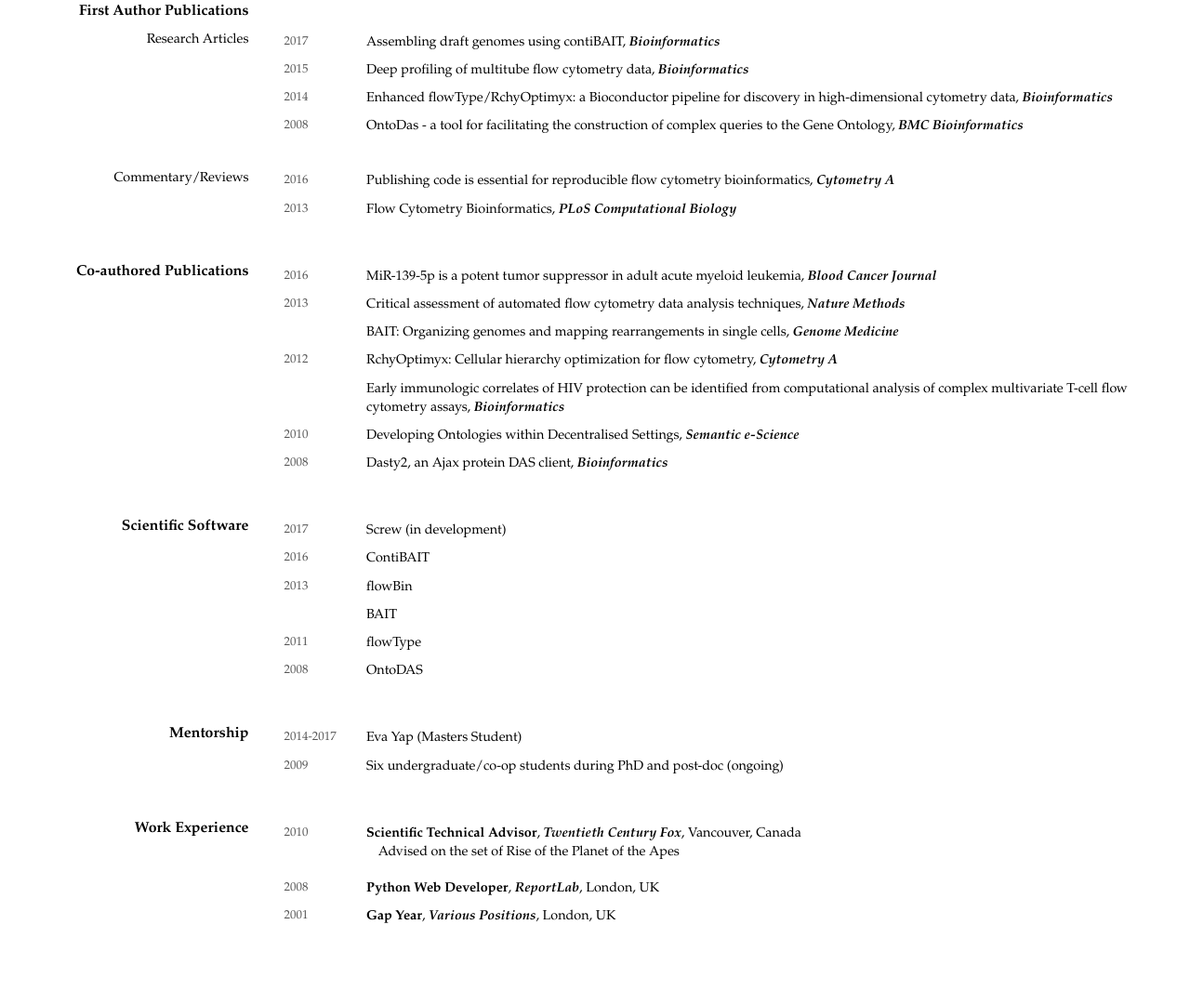
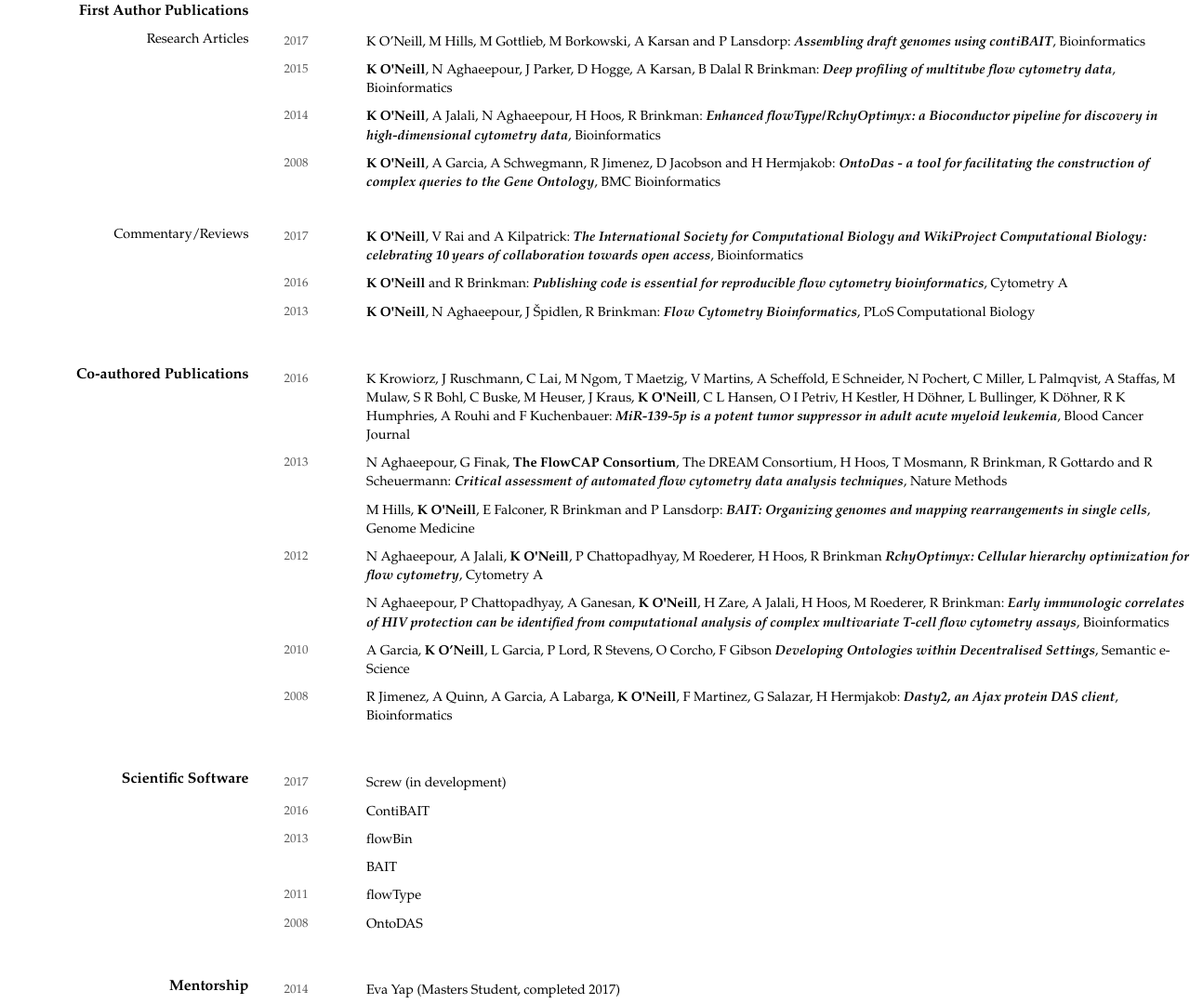
Before and after one commit to oneillkza/oneillkza.github.io, a plain HTML site: page index.html in a window 1280 px wide. Shown: the part 760-1840 px from the top of the page at 93% size. Before the commit the page ends 1766 px from the top, so only its background shows below. Drawn offline with Linux system fonts and the light colour scheme.

Commit message:
revised to add co-authors

```diff
--- a/index.html
+++ b/index.html
@@ -49,21 +49,22 @@
 <h2 id="first-author-publications">First Author Publications</h2>
 <!-- A list is also available [online](http://scholar.google.co.uk/citations?user=LTOTl0YAAAAJ) -->
 <h3 id="research-articles">Research Articles</h3>
-<p><code>2017</code> <a href="http://dx.doi.org/10.1093/bioinformatics/btx281">Assembling draft genomes using contiBAIT</a>, <em>Bioinformatics</em></p>
-<p><code>2015</code> <a href="https://doi.org/10.1093/bioinformatics/btv008">Deep profiling of multitube flow cytometry data</a>, <em>Bioinformatics</em></p>
-<p><code>2014</code> <a href="https://doi.org/10.1093/bioinformatics/btt770">Enhanced flowType/RchyOptimyx: a Bioconductor pipeline for discovery in high-dimensional cytometry data</a>, <em>Bioinformatics</em></p>
-<p><code>2008</code> <a href="https://doi.org/10.1186/1471-2105-9-437">OntoDas - a tool for facilitating the construction of complex queries to the Gene Ontology</a>, <em>BMC Bioinformatics</em></p>
+<p><code>2017</code> K O’Neill, M Hills, M Gottlieb, M Borkowski, A Karsan and P Lansdorp: <em><a href="http://dx.doi.org/10.1093/bioinformatics/btx281">Assembling draft genomes using contiBAIT</a></em>, Bioinformatics</p>
+<p><code>2015</code> <strong>K O'Neill</strong>, N Aghaeepour, J Parker, D Hogge, A Karsan, B Dalal R Brinkman: <em><a href="https://doi.org/10.1093/bioinformatics/btv008">Deep profiling of multitube flow cytometry data</a></em>, Bioinformatics</p>
+<p><code>2014</code> <strong>K O'Neill</strong>, A Jalali, N Aghaeepour, H Hoos, R Brinkman: <em><a href="https://doi.org/10.1093/bioinformatics/btt770">Enhanced flowType/RchyOptimyx: a Bioconductor pipeline for discovery in high-dimensional cytometry data</a></em>, Bioinformatics</p>
+<p><code>2008</code> <strong>K O'Neill</strong>, A Garcia, A Schwegmann, R Jimenez, D Jacobson and H Hermjakob: <em><a href="https://doi.org/10.1186/1471-2105-9-437">OntoDas - a tool for facilitating the construction of complex queries to the Gene Ontology</a></em>, BMC Bioinformatics</p>
 <h3 id="commentaryreviews">Commentary/Reviews</h3>
-<p><code>2016</code> <a href="https://doi.org/10.1002/cyto.a.22805">Publishing code is essential for reproducible flow cytometry bioinformatics</a>, <em>Cytometry A</em></p>
-<p><code>2013</code> <a href="https://doi.org/10.1371/journal.pcbi.1003365">Flow Cytometry Bioinformatics</a>, <em>PLoS Computational Biology</em></p>
+<p><code>2017</code> <strong>K O'Neill</strong>, V Rai and A Kilpatrick: <em><a href="https://doi.org/10.1093/bioinformatics/btx388">The International Society for Computational Biology and WikiProject Computational Biology: celebrating 10 years of collaboration towards open access</a></em>, Bioinformatics</p>
+<p><code>2016</code> <strong>K O'Neill</strong> and R Brinkman: <em><a href="https://doi.org/10.1002/cyto.a.22805">Publishing code is essential for reproducible flow cytometry bioinformatics</a></em>, Cytometry A</p>
+<p><code>2013</code> <strong>K O'Neill</strong>, N Aghaeepour, J Špidlen, R Brinkman: <em><a href="https://doi.org/10.1371/journal.pcbi.1003365">Flow Cytometry Bioinformatics</a></em>, PLoS Computational Biology</p>
 <h2 id="co-authored-publications">Co-authored Publications</h2>
-<p><code>2016</code> <a href="https://doi.org/10.1038/bcj.2016.110">MiR-139-5p is a potent tumor suppressor in adult acute myeloid leukemia</a>, <em>Blood Cancer Journal</em></p>
-<p><code>2013</code> <a href="https://doi.org/10.1038/nmeth.2365">Critical assessment of automated flow cytometry data analysis techniques</a>, <em>Nature Methods</em></p>
-<p><a href="https://doi.org/10.1186/gm486">BAIT: Organizing genomes and mapping rearrangements in single cells</a>, <em>Genome Medicine</em></p>
-<p><code>2012</code> <a href="https://doi.org/10.1002/cyto.a.22209">RchyOptimyx: Cellular hierarchy optimization for flow cytometry</a>, <em>Cytometry A</em></p>
-<p><a href="https://doi.org/10.1093/bioinformatics/bts082">Early immunologic correlates of HIV protection can be identified from computational analysis of complex multivariate T-cell flow cytometry assays</a>, <em>Bioinformatics</em></p>
-<p><code>2010</code> <a href="https://doi.org/10.1007/978-1-4419-5908-9_4">Developing Ontologies within Decentralised Settings</a>, <em>Semantic e-Science</em></p>
-<p><code>2008</code> <a href="https://doi.org/10.1093/bioinformatics/btn387">Dasty2, an Ajax protein DAS client</a>, <em>Bioinformatics</em></p>
+<p><code>2016</code> K Krowiorz, J Ruschmann, C Lai, M Ngom, T Maetzig, V Martins, A Scheffold, E Schneider, N Pochert, C Miller, L Palmqvist, A Staffas, M Mulaw, S R Bohl, C Buske, M Heuser, J Kraus, <strong>K O'Neill</strong>, C L Hansen, O I Petriv, H Kestler, H Döhner, L Bullinger, K Döhner, R K Humphries, A Rouhi and F Kuchenbauer: <em><a href="https://doi.org/10.1038/bcj.2016.110">MiR-139-5p is a potent tumor suppressor in adult acute myeloid leukemia</a></em>, Blood Cancer Journal</p>
+<p><code>2013</code> N Aghaeepour, G Finak, <strong>The FlowCAP Consortium</strong>, The DREAM Consortium, H Hoos, T Mosmann, R Brinkman, R Gottardo and R Scheuermann: <em><a href="https://doi.org/10.1038/nmeth.2365">Critical assessment of automated flow cytometry data analysis techniques</a></em>, Nature Methods</p>
+<p>M Hills, <strong>K O'Neill</strong>, E Falconer, R Brinkman and P Lansdorp: <em><a href="https://doi.org/10.1186/gm486">BAIT: Organizing genomes and mapping rearrangements in single cells</a></em>, Genome Medicine</p>
+<p><code>2012</code> N Aghaeepour, A Jalali, <strong>K O'Neill</strong>, P Chattopadhyay, M Roederer, H Hoos, R Brinkman <em><a href="https://doi.org/10.1002/cyto.a.22209">RchyOptimyx: Cellular hierarchy optimization for flow cytometry</a></em>, Cytometry A</p>
+<p>N Aghaeepour, P Chattopadhyay, A Ganesan, <strong>K O'Neill</strong>, H Zare, A Jalali, H Hoos, M Roederer, R Brinkman: <em><a href="https://doi.org/10.1093/bioinformatics/bts082">Early immunologic correlates of HIV protection can be identified from computational analysis of complex multivariate T-cell flow cytometry assays</a></em>, Bioinformatics</p>
+<p><code>2010</code> A Garcia, <strong>K O’Neill</strong>, L Garcia, P Lord, R Stevens, O Corcho, F Gibson <em><a href="https://doi.org/10.1007/978-1-4419-5908-9_4">Developing Ontologies within Decentralised Settings</a></em>, Semantic e-Science</p>
+<p><code>2008</code> R Jimenez, A Quinn, A Garcia, A Labarga, <strong>K O'Neill</strong>, F Martinez, G Salazar, H Hermjakob: <em><a href="https://doi.org/10.1093/bioinformatics/btn387">Dasty2, an Ajax protein DAS client</a></em>, Bioinformatics</p>
 <h2 id="scientific-software">Scientific Software</h2>
 <p><code>2017</code> <a href="https://github.com/Epigenomics-Screw/Screw">Screw</a> (in development)</p>
 <p><code>2016</code> <a href="https://bioconductor.org/packages/release/bioc/html/contiBAIT.html">ContiBAIT</a></p>
@@ -72,7 +73,7 @@
 <p><code>2011</code> <a href="https://www.bioconductor.org/packages/release/bioc/html/flowType.html">flowType</a></p>
 <p><code>2008</code> <a href="https://sourceforge.net/projects/ontodas/">OntoDAS</a></p>
 <h2 id="mentorship">Mentorship</h2>
-<p><code>2014-2017</code> Eva Yap (Masters Student)</p>
+<p><code>2014</code> Eva Yap (Masters Student, completed 2017)</p>
 <p><code>2009</code> Six undergraduate/co-op students during PhD and post-doc (ongoing)</p>
 <h2 id="work-experience">Work Experience</h2>
 <p><code>2010</code> <strong>Scientific Technical Advisor</strong>, <em>Twentieth Century Fox</em>, Vancouver, Canada</p>
```
Also changed, not shown: 2 other files.
